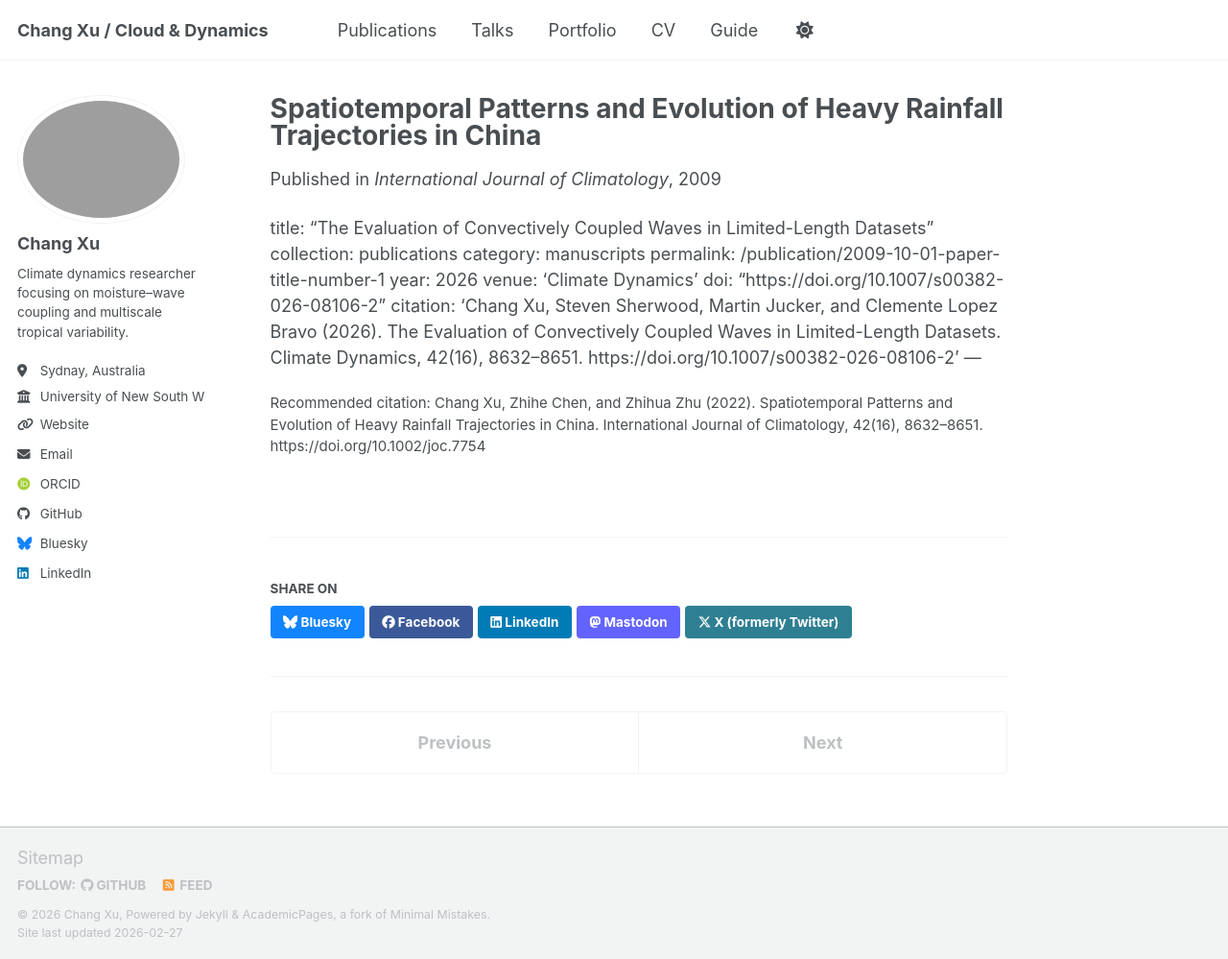
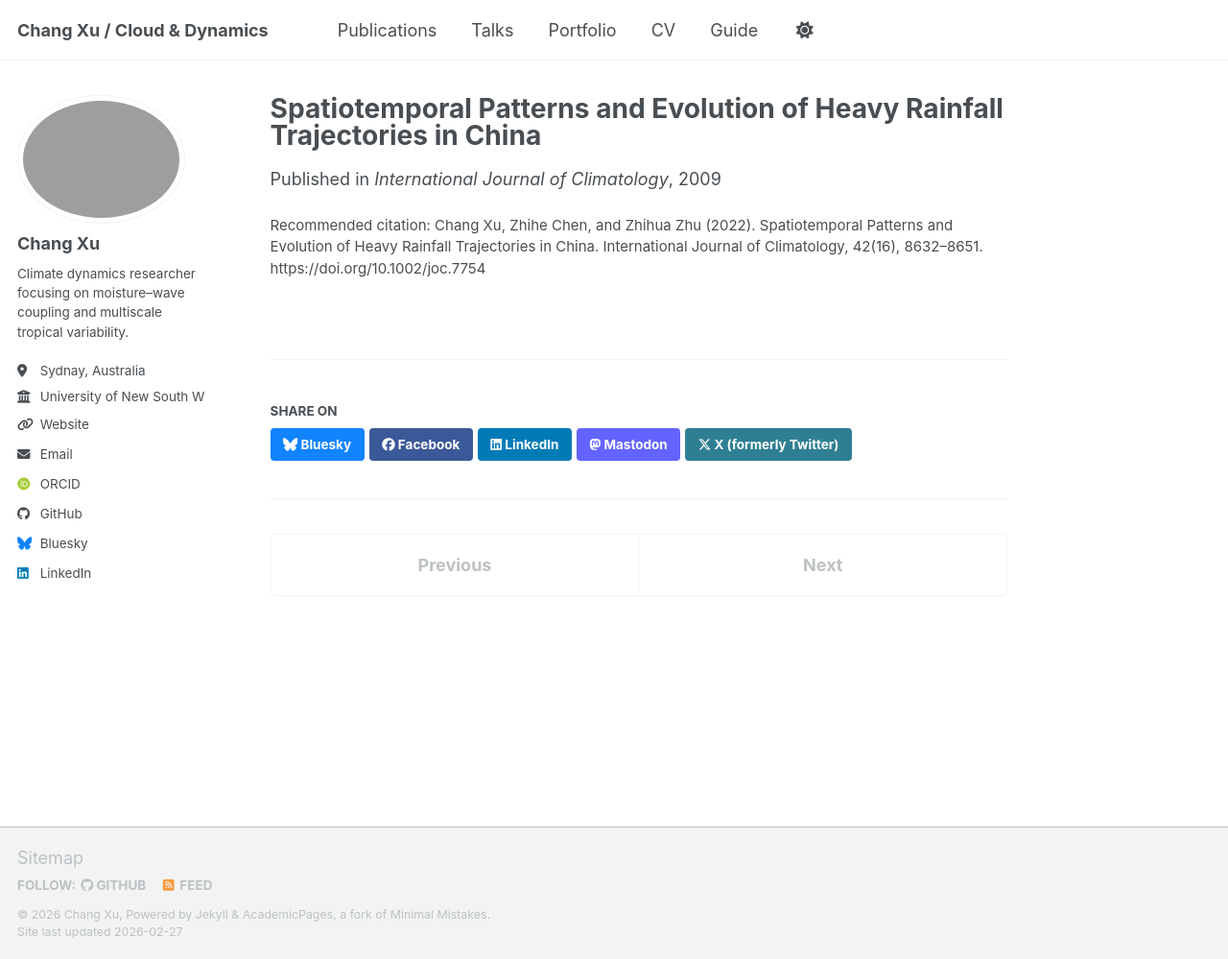
Before and after one commit to Changbaober/changbaober.github.io, a Jekyll site: the page built from _publications/2009-10-01-paper-title-number-1.md, in a window 1280 px wide and 999 px high. Shown: the whole window at 96% size. Built offline with Jekyll 4.4.1, drawn with Linux system fonts in a browser that asks for light colours; some web fonts are replaced; a script bundle is joined from its source files by our own code; library files that are not in the unit come from our copies.

Commit message:
Update 2009-10-01-paper-title-number-1.md

```diff
--- a/_publications/2009-10-01-paper-title-number-1.md
+++ b/_publications/2009-10-01-paper-title-number-1.md
@@ -8,12 +8,3 @@ venue: 'International Journal of Climatology'
 doi: "https://doi.org/10.1002/joc.7754"
 citation: 'Chang Xu, Zhihe Chen, and Zhihua Zhu (2022). Spatiotemporal Patterns and Evolution of Heavy Rainfall Trajectories in China. International Journal of Climatology, 42(16), 8632–8651. https://doi.org/10.1002/joc.7754'
 ---
-title: "The Evaluation of Convectively Coupled Waves in Limited-Length Datasets"
-collection: publications
-category: manuscripts
-permalink: /publication/2009-10-01-paper-title-number-1
-year: 2026
-venue: 'Climate Dynamics'
-doi: "https://doi.org/10.1007/s00382-026-08106-2"
-citation: 'Chang Xu, Steven Sherwood, Martin Jucker, and Clemente Lopez Bravo (2026). The Evaluation of Convectively Coupled Waves in Limited-Length Datasets. Climate Dynamics, 42(16), 8632–8651. https://doi.org/10.1007/s00382-026-08106-2'
----
```
